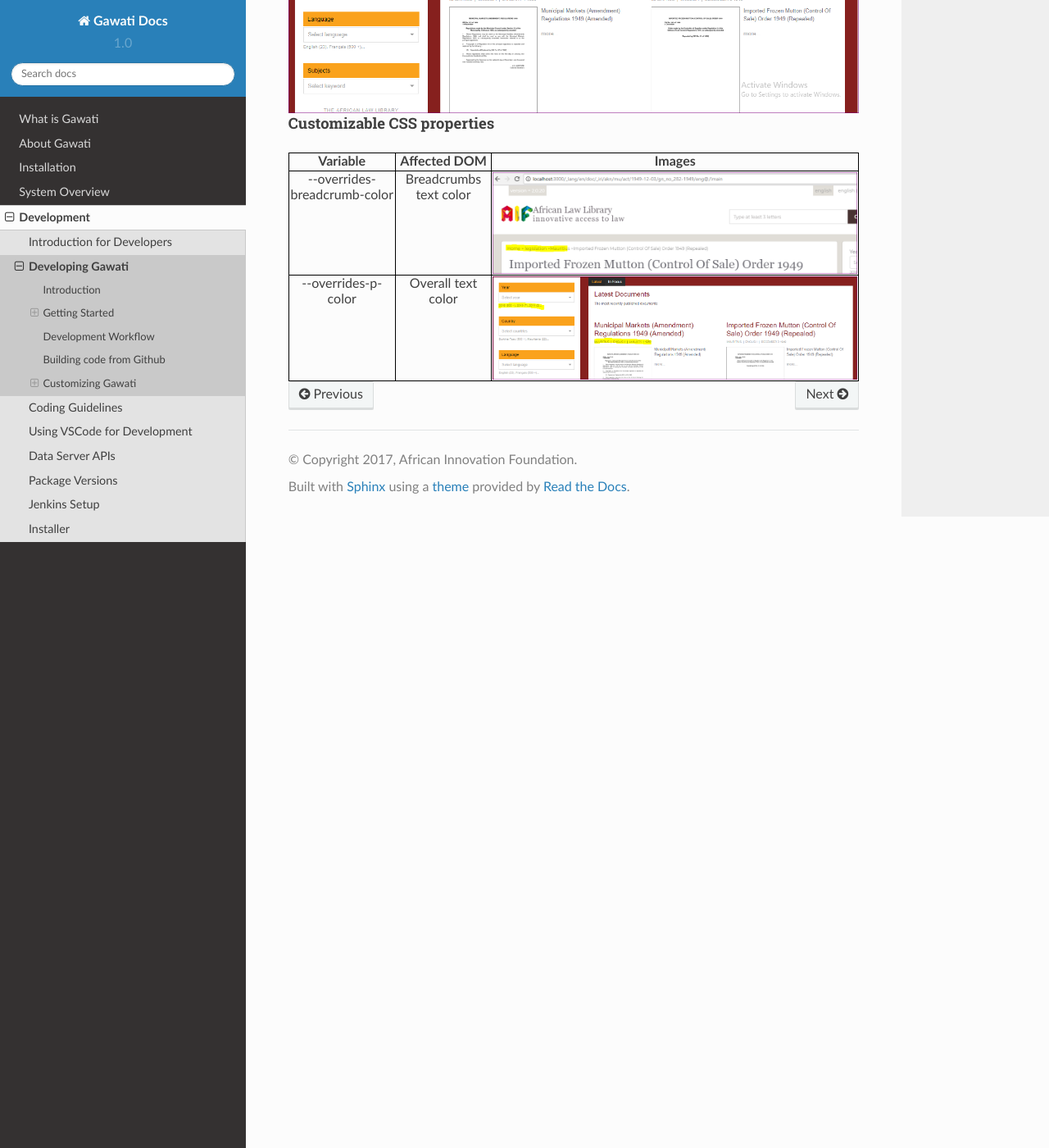
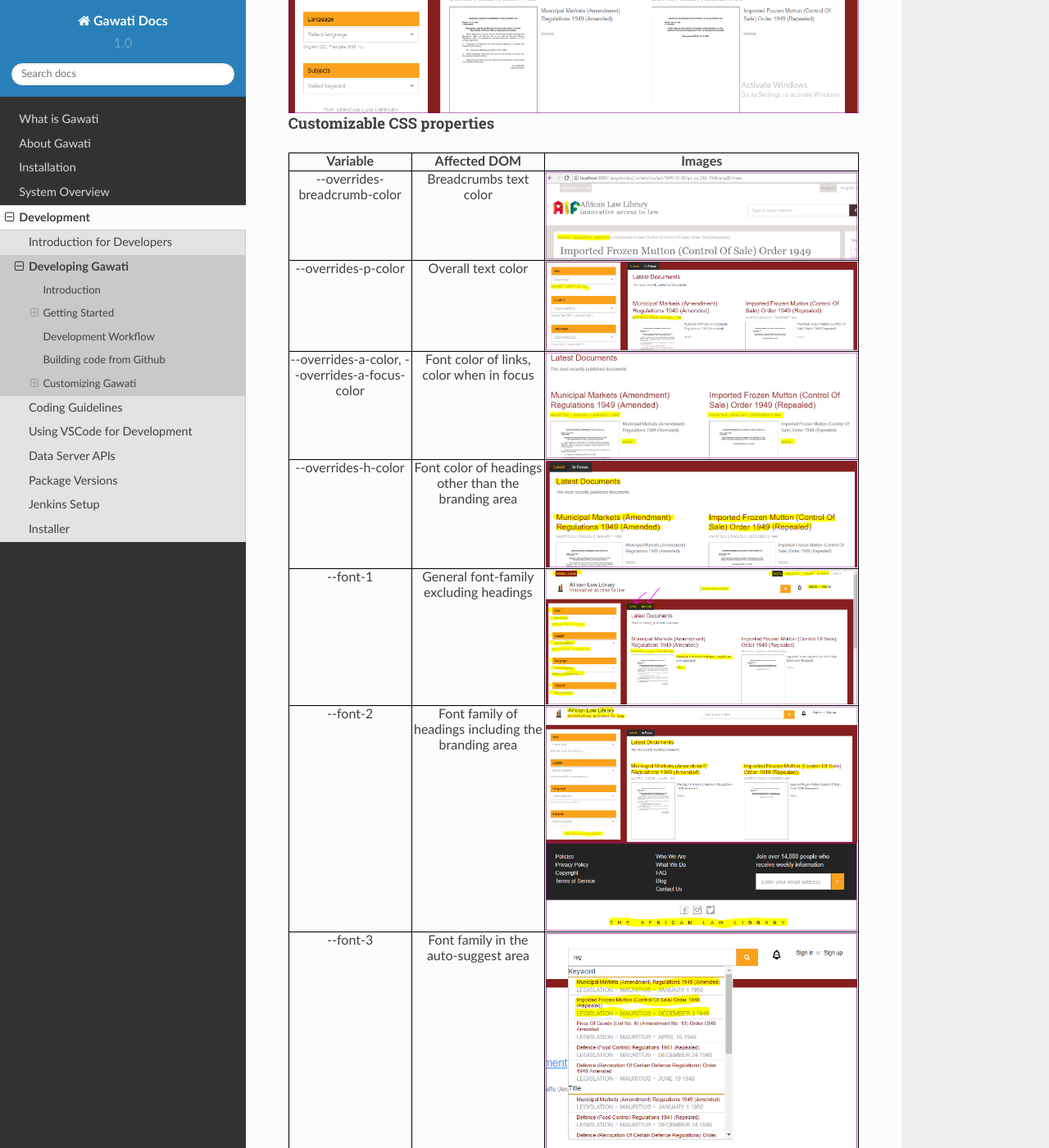
Before and after one commit to gawati/gawati-docs, a Sphinx documentation site: the page built from docs/source/development/dev-env.rst, in a window 1280 px wide and 1400 px high, scrolled down 5290 px. Shown: the whole window at 82% size. Built offline with Sphinx 7.4.7 and the Read the Docs theme 2.0.0, drawn with Linux system fonts in a browser that asks for light colours.

Commit message:
Theming vars: Overrides, font families

```diff
--- a/docs/source/development/dev-env.rst
+++ b/docs/source/development/dev-env.rst
@@ -184,5 +184,92 @@ Customizable CSS properties
               </td>
       </tr>
 
+      <tr>
+          <td style="border: 1px solid black; text-align:center;">--overrides-a-color, --overrides-a-focus-color</td>
+          <td style="border: 1px solid black; text-align:center;">Font color of links, color when in focus</td>
+          <td style="border: 1px solid black; text-align:center;">
+
+.. figure:: ./_images/vars/--overrides-a-color.PNG
+  :target: ./_images/vars/--overrides-a-color.PNG
+  :alt: --overrides-a-color
+  :align: center
+  :figclass: align-center
+
+.. raw:: html
+
+              </td>
+      </tr>
+
+      <tr>
+          <td style="border: 1px solid black; text-align:center;">--overrides-h-color</td>
+          <td style="border: 1px solid black; text-align:center;">Font color of headings other than the branding area</td>
+          <td style="border: 1px solid black; text-align:center;">
+
+.. figure:: ./_images/vars/--overrides-h-color.PNG
+  :target: ./_images/vars/--overrides-h-color.PNG
+  :alt: --overrides-h-color
+  :align: center
+  :figclass: align-center
+
+.. raw:: html
+
+              </td>
+      </tr>
+
+      <tr>
+          <td style="border: 1px solid black; text-align:center;">--font-1</td>
+          <td style="border: 1px solid black; text-align:center;">General font-family excluding headings</td>
+          <td style="border: 1px solid black; text-align:center;">
+
+.. figure:: ./_images/vars/--font-1.PNG
+  :target: ./_images/vars/--font-1.PNG
+  :alt: --font-1
+  :align: center
+  :figclass: align-center
+
+.. raw:: html
+
+              </td>
+      </tr>
+
+      <tr>
+          <td style="border: 1px solid black; text-align:center;">--font-2</td>
+          <td style="border: 1px solid black; text-align:center;">Font family of headings including the branding area</td>
+          <td style="border: 1px solid black; text-align:center;">
+
+.. figure:: ./_images/vars/--font-2.PNG
+  :target: ./_images/vars/--font-2.PNG
+  :alt: --font-2
+  :align: center
+  :figclass: align-center
+
+.. figure:: ./_images/vars/--font-2-1.PNG
+  :target: ./_images/vars/--font-2-1.PNG
+  :alt: --font-2
+  :align: center
+  :figclass: align-center
+
+
+.. raw:: html
+
+              </td>
+      </tr>
+
+      <tr>
+          <td style="border: 1px solid black; text-align:center;">--font-3</td>
+          <td style="border: 1px solid black; text-align:center;">Font family in the auto-suggest area</td>
+          <td style="border: 1px solid black; text-align:center;">
+
+.. figure:: ./_images/vars/--font-3.PNG
+  :target: ./_images/vars/--font-3.PNG
+  :alt: --font-3
+  :align: center
+  :figclass: align-center
+
+.. raw:: html
+
+              </td>
+      </tr>
+
 
   </table>
```
Also changed, not shown: docs/source/development/_images/vars/--font-1.PNG (added), docs/source/development/_images/vars/--font-2-1.PNG (added), docs/source/development/_images/vars/--font-2.PNG (added), docs/source/development/_images/vars/--font-3.PNG (added), docs/source/development/_images/vars/--overrides-a-color.PNG (added), docs/source/development/_images/vars/--overrides-h-color.PNG (added).
